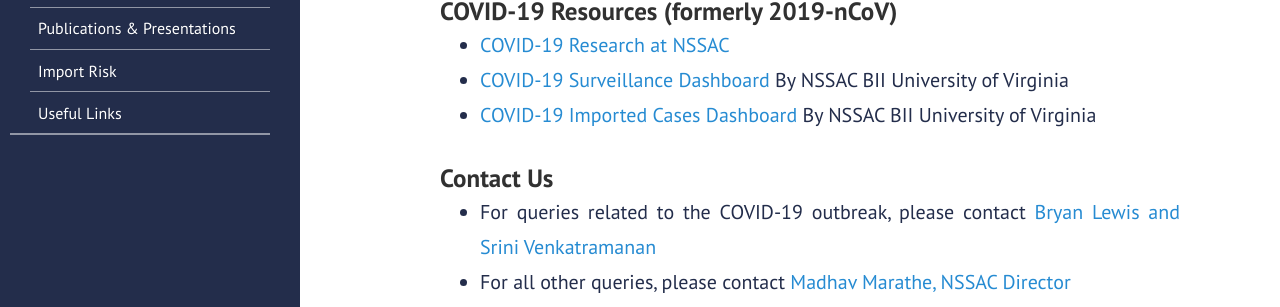
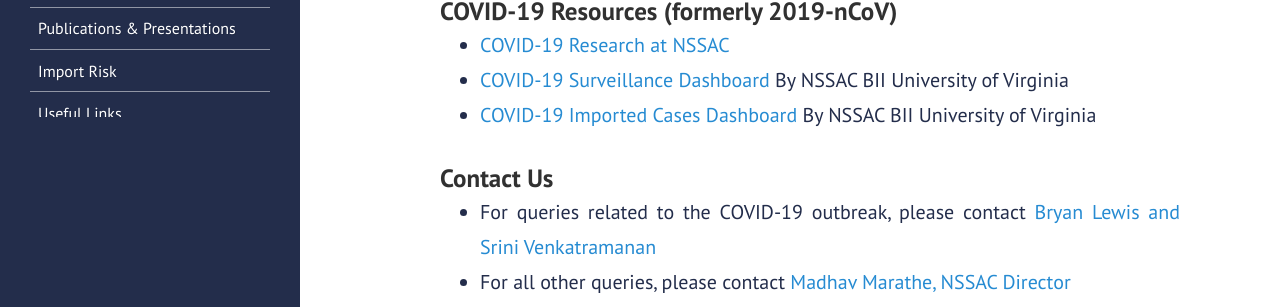
Before and after one commit to mehta-gaurav/mehta-gaurav.github.io, a Jekyll site: the page built from index.md, in a window 1280 px wide. Shown: the part 429-736 px from the top of the page. Built offline with Jekyll 4.4.1, drawn with Linux system fonts in a browser that asks for light colours.

Commit message:
Update layout.css

```diff
--- a/public/css/layout.css
+++ b/public/css/layout.css
@@ -215,7 +215,7 @@
     .sidebar_scroll {
     line-height: 1.1rem;
     overflow-y: auto;
-    max-height: 440px;
+    max-height: 410px;
     direction: rtl;
     }
 
```
